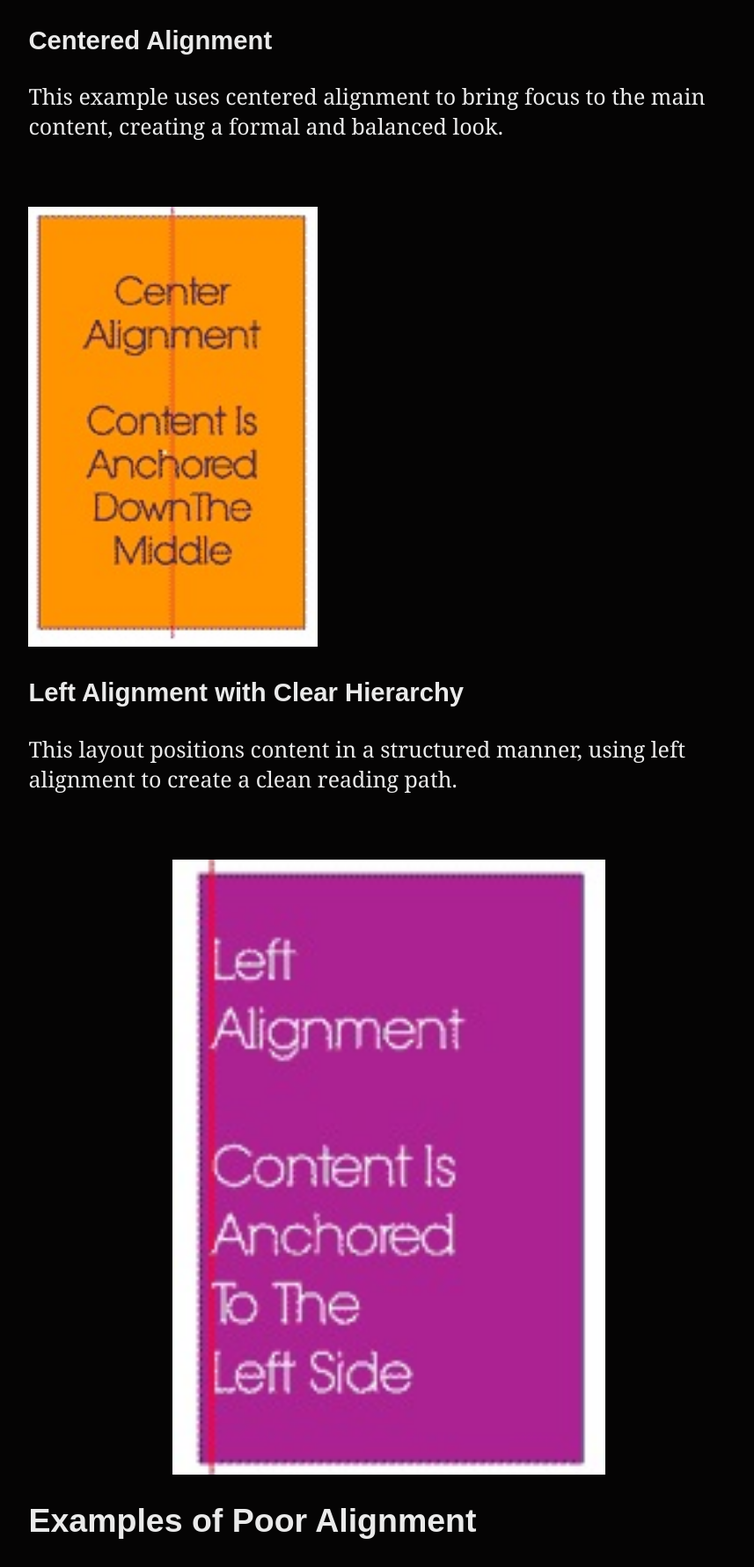
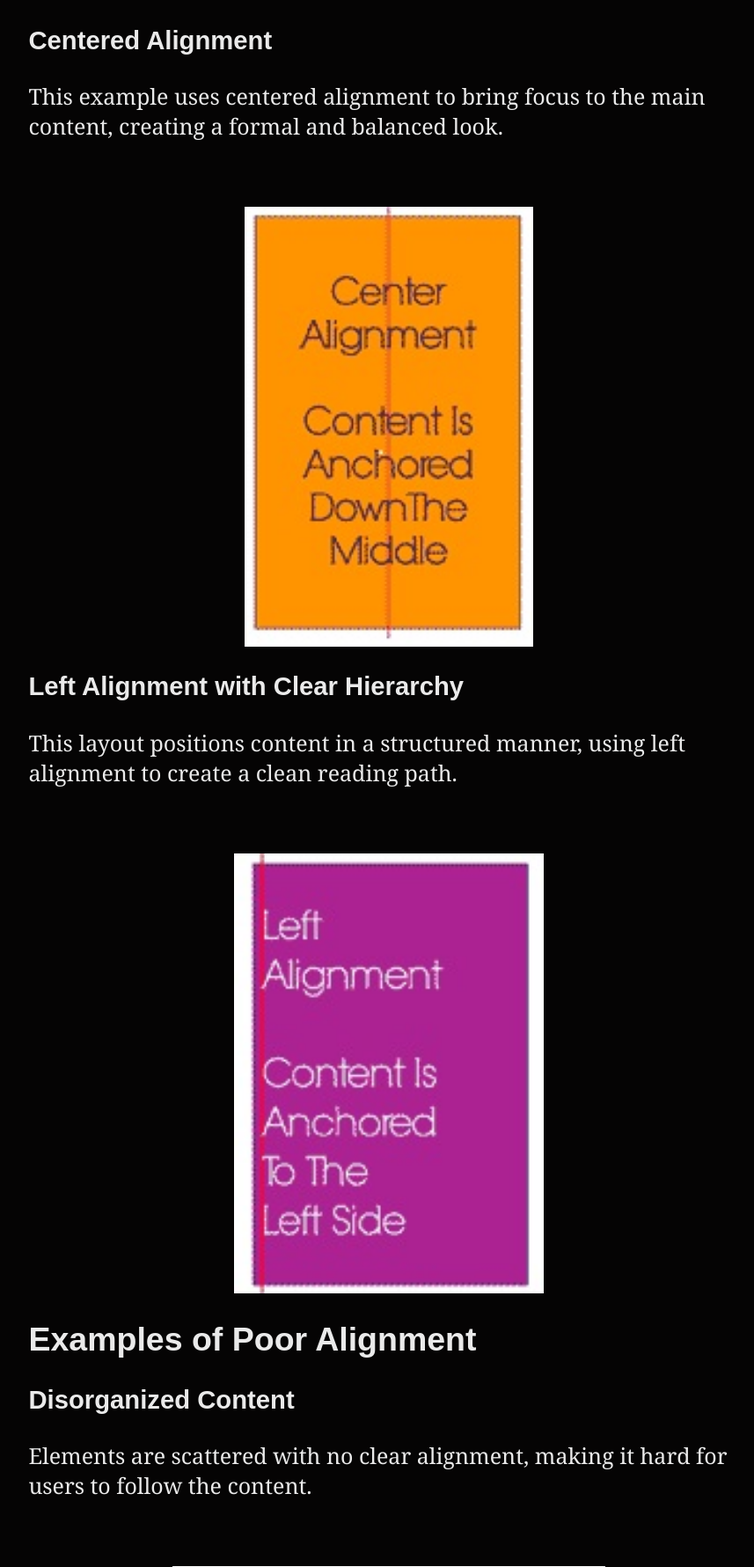
Before and after one commit to dp8523/ISTE-240-CRAP-Principles, a PHP site: page /pages/alignment/alignment.php in a window 1280 px wide. Shown: the part 638-2419 px from the top of the page at 88% size, without its empty margins (198-1055 px from the left). Run offline with PHP 8.4, Linux system fonts and the light colour scheme; some web fonts are replaced.

Commit message:
fixed alignment images

```diff
--- a/assets/css/styles.css
+++ b/assets/css/styles.css
@@ -209,10 +209,13 @@ p {
     color: #555;
 }
 
-.imgVertical{
-    height:500px;
+.imgVertical {
+    height: 500px;
     width: auto;
+    display: block;
+    margin: auto;
 }
+
 /* Interactive Window Start */
 
 .interactive {
@@ -315,7 +318,6 @@ p {
     text-align: center;
     padding: 15px;
     cursor: pointer;
-    position: sticky;
     top: 0;
     z-index: 100;
 }
--- a/pages/alignment/alignment.php
+++ b/pages/alignment/alignment.php
@@ -37,7 +37,7 @@
         );
         ?>
     </section>
-        <img class="imgCenter" src="<?php echo $path; ?>assets/images/alignment_good2.jpg" alt="Left Alignment Example">
+        <img class="imgVertical" src="<?php echo $path; ?>assets/images/alignment_good2.jpg" alt="Left Alignment Example">
     </div>
 
     <div class="example">
@@ -50,7 +50,9 @@
             );
             ?>
         </section>
-        <img class="imgCenter" src="<?php echo $path; ?>assets/images/alignment_bad1.jpg" alt="Disorganized Content Example">
+        <div class="imgCenter">
+            <img src="<?php echo $path; ?>assets/images/alignment_bad1.jpg" alt="Disorganized Content Example">
+        </div>
         <section>
 
             <?php
@@ -60,7 +62,10 @@
             );
             ?>
         </section>
-        <img class="imgCenter" src="<?php echo $path; ?>assets/images/alignment_bad2.jpg" alt="Inconsistent Spacing Example">
+        <div class="imgCenter">
+            <img src="<?php echo $path; ?>assets/images/alignment_bad2.jpg" alt="Inconsistent Spacing Example">
+        </div>
+
     </div>
 
     <div class="example">
```
